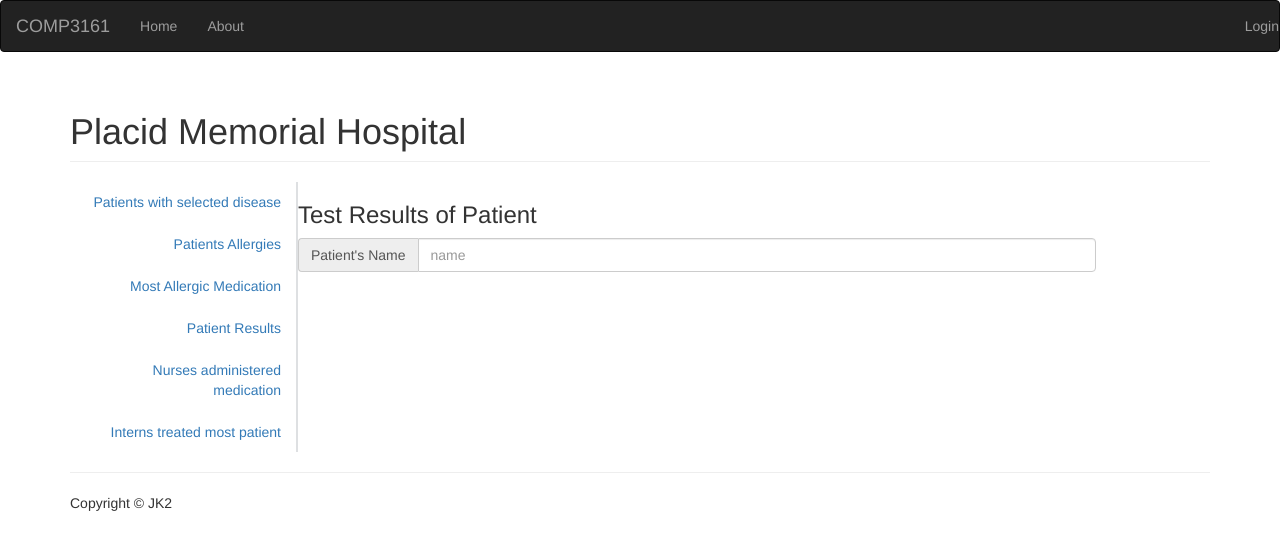
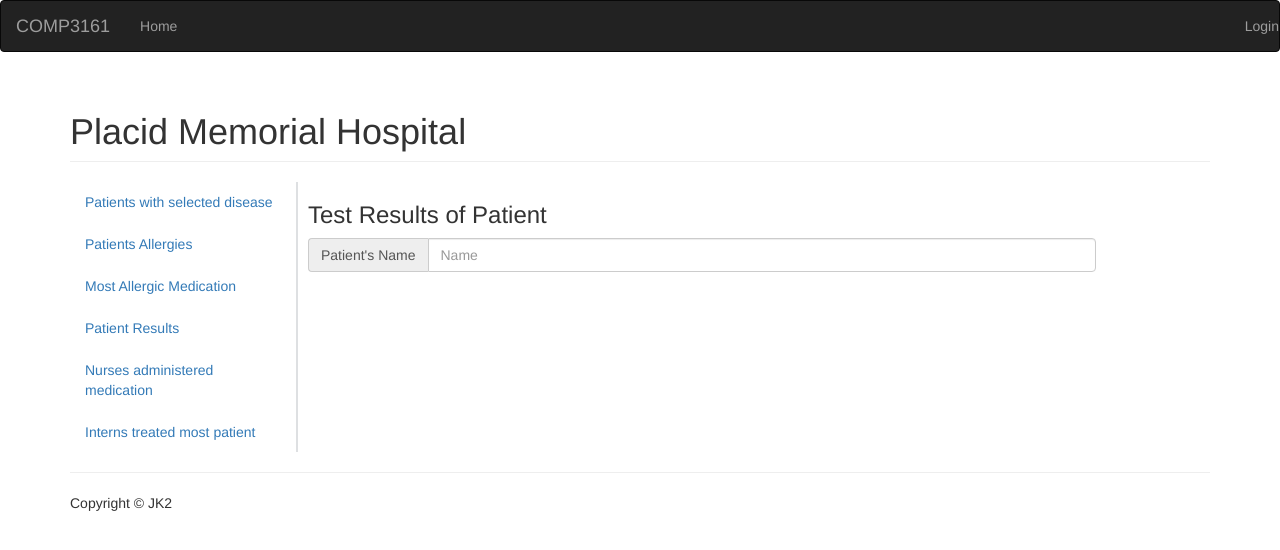
Before and after one commit to aizeek1/comp3161-assignment, a Flask app: page /patient_results/ in a window 1280 px wide. Shown: the top 550 px of the page. Run offline with Flask 2, Linux system fonts and the light colour scheme; some libraries are stand-ins or nearby versions.

Commit message:
css changes

```diff
--- a/app/templates/InternsTreatedMostPatients.html
+++ b/app/templates/InternsTreatedMostPatients.html
@@ -2,9 +2,9 @@
 
 {% block main %}
 
-
+<div style="padding-left:10px">
 <h3>Interns who Treated the Most Patients</h3>
 
 <div class= 'result'></div>
-
+</div>
 {% endblock %}
--- a/app/templates/MostAllergicMedication.html
+++ b/app/templates/MostAllergicMedication.html
@@ -1,9 +1,10 @@
 {% extends "base.html" %}
 
 {% block main %}
-
+<div style="padding-left:10px">
 <h3> Medication that Most Persons are Allergic To </h3>
 
 
 <div class= 'result'></div>
+</div>
 {% endblock %}
--- a/app/templates/NursesAdministeredMedication.html
+++ b/app/templates/NursesAdministeredMedication.html
@@ -1,7 +1,7 @@
 {% extends "base.html" %}
 
 {% block main %}
-
+<div style="padding-left:10px">
 <h3> Nurses who Administered Medication </h3>
 
 <div class="input-group">
@@ -16,5 +16,5 @@
 
 
 <div class= 'result'></div>
-
+</div>
 {% endblock %}
--- a/app/templates/PatientsAllergies.html
+++ b/app/templates/PatientsAllergies.html
@@ -1,13 +1,14 @@
 {% extends "base.html" %}
 
 {% block main %}
-
+<div style="padding-left:10px">
 <h3>Patients' Allergies</h3>
 <div class="input-group">
   <span class="input-group-addon" id="basic-addon1">Patient's Name</span>
-  <input type="text" class="form-control" placeholder="name" aria-describedby="basic-addon1">
+  <input type="text" class="form-control" placeholder="Name" aria-describedby="basic-addon1">
 </div>
 
 
 <div class= 'result'></div>
+</div>
 {% endblock %}
--- a/app/templates/PatientsResults.html
+++ b/app/templates/PatientsResults.html
@@ -1,13 +1,14 @@
 {% extends "base.html" %}
 
 {% block main %}
-
+<div style="padding-left:10px">
 <h3> Test Results of Patient </h3>
 
 <div class="input-group">
   <span class="input-group-addon" id="basic-addon1">Patient's Name</span>
-  <input type="text" class="form-control" placeholder="name" aria-describedby="basic-addon1">
+  <input type="text" class="form-control" placeholder="Name" aria-describedby="basic-addon1">
 </div>
 
 <div class= 'result'></div>
+</div>
 {% endblock %}
--- a/app/templates/PatientsWithSelectedDisease.html
+++ b/app/templates/PatientsWithSelectedDisease.html
@@ -1,7 +1,7 @@
 {% extends "base.html" %}
 
 {% block main %}
-
+<div style="padding-left:10px">
 <h3>Patients with Selected Diseases</h3>
 <div class="input-group">
   <span class="input-group-addon" id="basic-addon1">Diagnosis</span>
@@ -14,4 +14,5 @@
 </div>
 
 <div class= 'result'></div>
+</div>
 {% endblock %}
--- a/app/templates/about.html
+++ /dev/null
@@ -1,6 +0,0 @@
-{% extends "base.html" %}
-
-{% block main %}
-<h1 class="page-header">About</h1>
-<p>This webpage is about Placid Memorial Hospital.</p>
-{% endblock %}
--- a/app/templates/base.html
+++ b/app/templates/base.html
@@ -25,7 +25,7 @@
     <main>
         <div class="container">
           <h1 class="page-header">Placid Memorial Hospital</h1>
-          <div class ="sidebar" style="width:20%; float:left; border-right: 2px #dee0e2 solid; text-align:right">
+          <div class ="sidebar" style="width:20%; float:left; border-right: 2px #dee0e2 solid; text-align:left">
             {% include "sidebar.html" %}</div>
           <div class = 'content' style="width:70%; float:left" >
             {% block main %}{% endblock %}</div>
--- a/app/templates/header.html
+++ b/app/templates/header.html
@@ -6,7 +6,7 @@
         <div>
           <ul  class="nav navbar-nav">
             <li ><a href="{{ url_for('home') }}">Home</a></li>
-            <li><a href="{{ url_for('about') }}">About</a></li>
+
           </ul>
 
           <ul  class="nav navbar-nav navbar-right">
--- a/app/templates/login.html
+++ b/app/templates/login.html
@@ -1,6 +1,7 @@
 {% extends 'base.html' %}
 
 {% block main %}
+<div style="padding-left:10px">
 <form class="form-login" method="post" >
   <h2>Please sign in</h2>
   {% if error %}
@@ -18,4 +19,5 @@
   </div>
   <button style="width:80px" class="btn btn-default" type="submit">Sign in</button>
 </form>
+</div>
 {% endblock %}
--- a/app/views.py
+++ b/app/views.py
@@ -18,11 +18,6 @@ from flask import render_template, request, redirect, url_for, flash,session
 def home():
     """Render website's home page."""
     return render_template('home.html')
-
-@app.route('/about/')
-def about():
-    """Render the website's about page."""
-    return render_template('about.html')
 
 
 @app.route("/login", methods=["GET", "POST"])
@@ -57,9 +52,6 @@ def nurse_medication():
 @app.route('/interns/', methods=["GET", "POST"])
 def interns():
     return render_template("InternsTreatedMostPatients.html")
-
-
-
 
 
 
```
